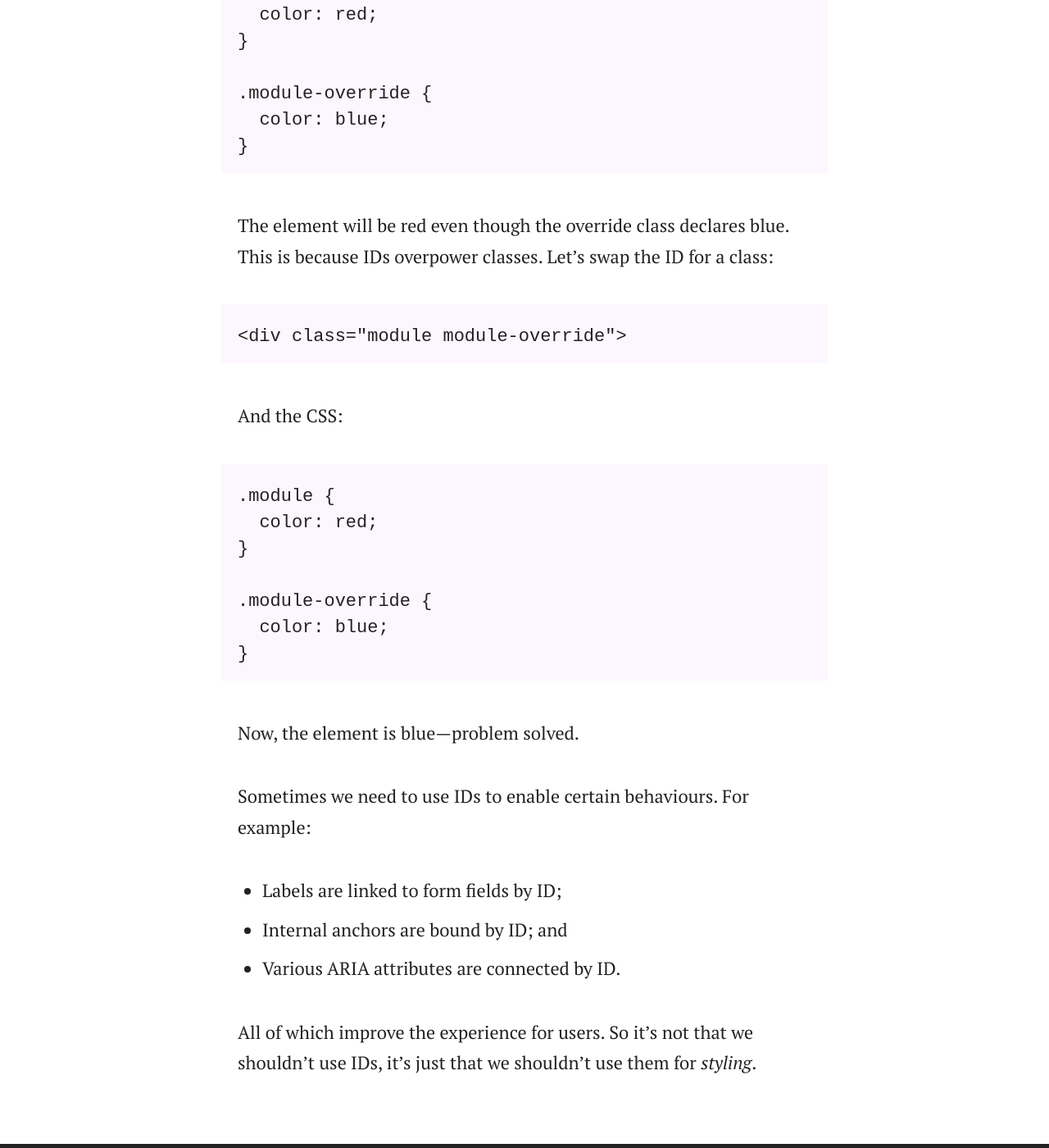
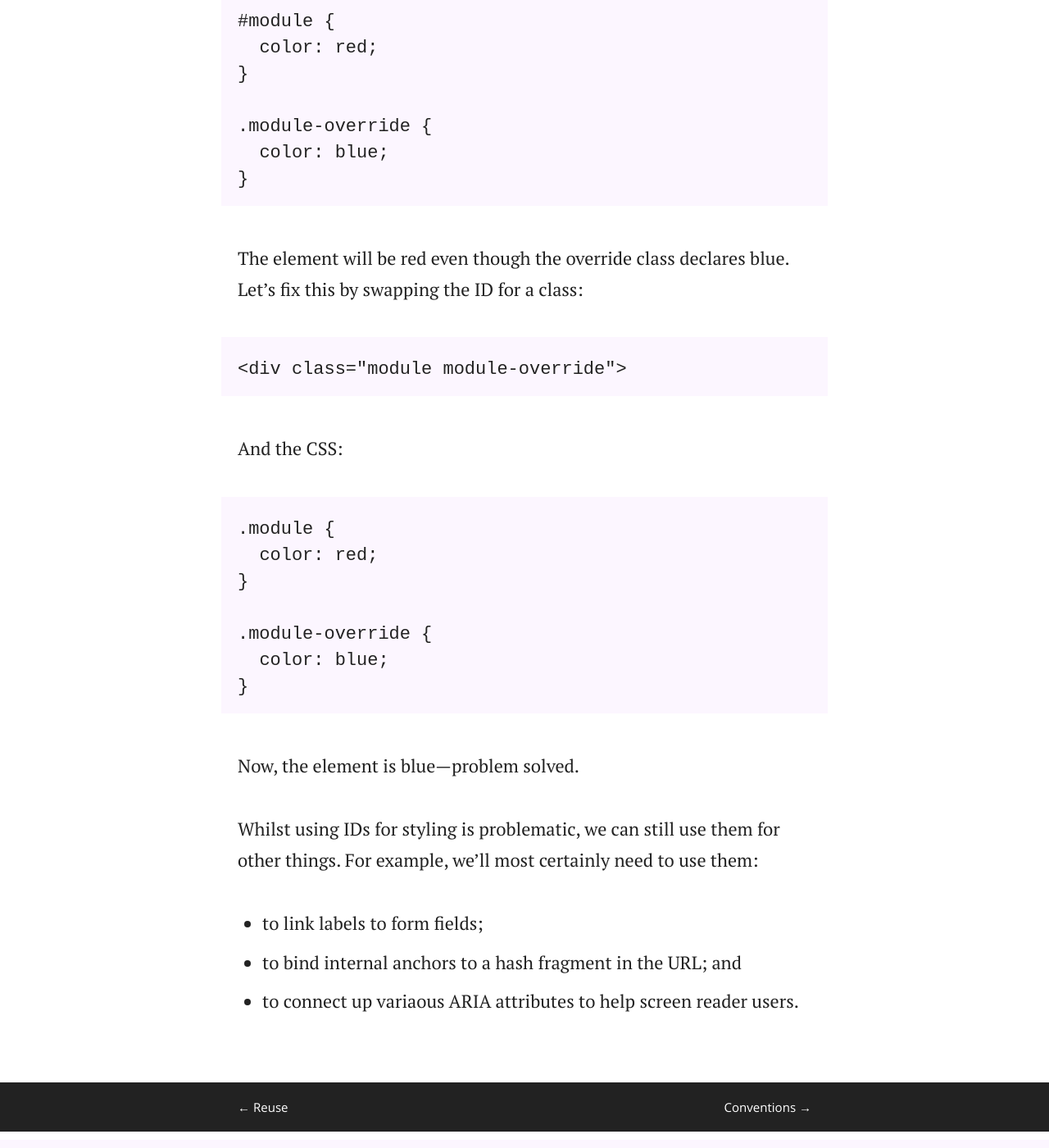
Before and after one commit to adamsilver/maintainablecss.com-jekyll, a Jekyll site: the page built from _chapters/04-ids.md, in a window 1280 px wide and 1400 px high, scrolled down 804 px. Shown: the whole window at 82% size. Built offline with Jekyll 4.4.1, drawn with Linux system fonts in a browser that asks for light colours.

Commit message:
Update id article

```diff
--- a/_chapters/04-ids.md
+++ b/_chapters/04-ids.md
@@ -25,7 +27,7 @@ And the CSS:
 	  color: blue;
 	}
 
-The element will be red even though the override class declares blue. This is because IDs overpower classes. Let's swap the ID for a class:
+The element will be red even though the override class declares blue. Let's fix this by swapping the ID for a class:
 
 	<div class="module module-override">
 
@@ -41,10 +43,8 @@ And the CSS:
 
 Now, the element is blue&mdash;problem solved.
 
-Sometimes we need to use IDs to enable certain behaviours. For example:
+Whilst using IDs for styling is problematic, we can still use them for other things. For example, we'll most certainly need to use them:
 
-- Labels are linked to form fields by ID;
-- Internal anchors are bound by ID; and
-- Various ARIA attributes are connected by ID.
-
-All of which improve the experience for users. So it's not that we shouldn't use IDs, it's just that we shouldn't use them for *styling*.
+- to link labels to form fields;
+- to bind internal anchors to a hash fragment in the URL; and
+- to connect up variaous ARIA attributes to help screen reader users.
```
Also changed, not shown: other parts of _chapters/04-ids.md (+3 -1 lines).
